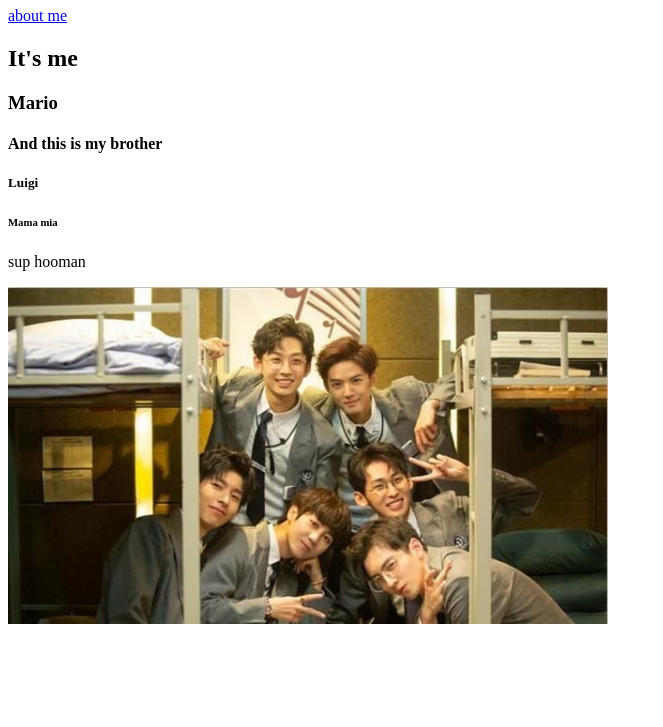
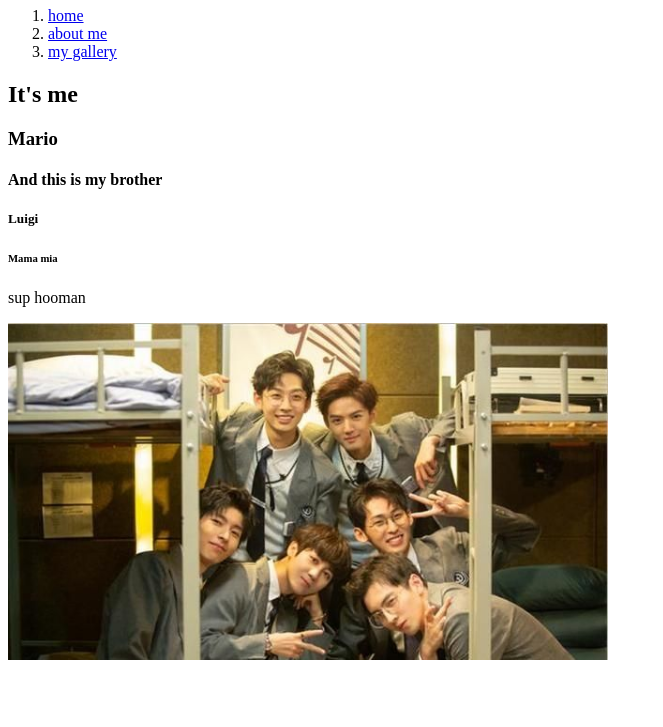
Before and after one commit to YoriYozora/my-blog, a plain HTML site: page index.html in a window 1280 px wide. Shown: the part 73-800 px from the top of the page, without its empty margins (0-663 px from the left). Drawn offline with Linux system fonts and the light colour scheme.

Commit message:
Add files via upload

```diff
--- a/index.html
+++ b/index.html
@@ -6,7 +6,11 @@
 </head>
 <body>
 <h1>Hello</h1>
-<a href="about.html">about me</a>
+<ol>
+<li><a href="index.html">home</a></li>
+<li><a href="about.html">about me</a></li>
+<li><a href="gallery.html">my gallery</a></li>
+</ol>
 <h2>It's me</h2>
 <h3>Mario</h3>
 <h4>And this is my brother</h4>
```
Also changed, not shown: about.html (+5 -4 lines).
